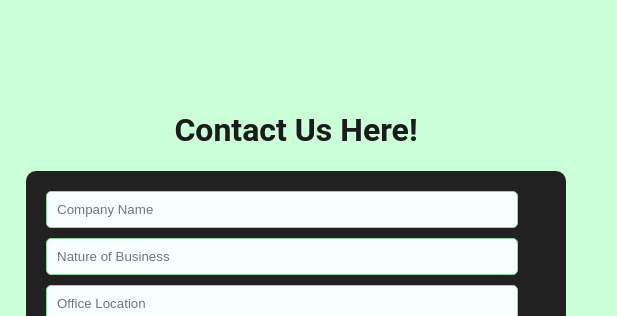
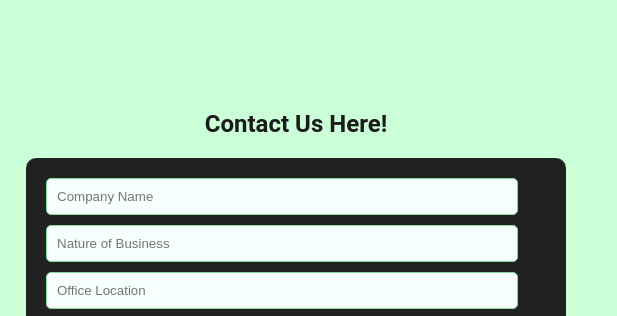
Before and after one commit to LimFlexiiRepair/NEG, a plain HTML site: page index.html in a window 1280 px wide. Shown: the part 100-416 px from the top of the page, 344-961 px from the left. Drawn offline with Linux system fonts and the light colour scheme.

Commit message:
Update index.html

```diff
--- a/index.html
+++ b/index.html
@@ -197,7 +197,7 @@
 
 <div class="content">
     <img src="NEG_Logo_-_trademark-removebg-preview.png"  style="margin-left: ;">
-    <h1 style="text-align: center; color: #1b1b1b; text-wrap: balanced">Contact Us Here!</h1>
+    <h2 style="text-align: center; color: #1b1b1b; text-wrap: balanced">Contact Us Here!</h2>
     <form id="contactForm" class="contact-form">
         <input type="text" id="name" name="name" placeholder="Company Name" required>
         <input type="text" id="business" name="business" placeholder="Nature of Business" required>
```
